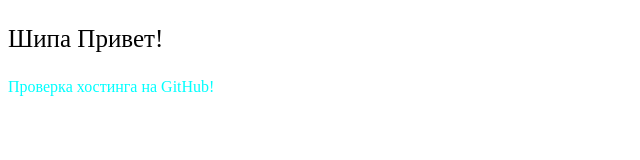
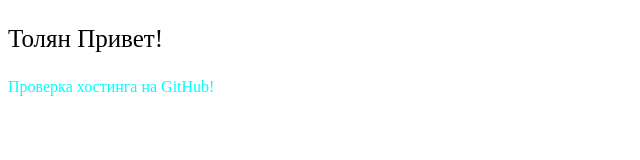
Before and after one commit to LightningSource/test, a plain HTML site: page index.html in a window 1280 px wide. Shown: the full height of the page, 0-640 px from the left. Drawn offline with Linux system fonts and the light colour scheme.

Commit message:
Update index.html

```diff
--- a/index.html
+++ b/index.html
@@ -6,7 +6,7 @@
     <link rel="stylesheet" href="style.css" type="text/css">
 </head>
 <body>
-<p class="first">Шипа Привет!</p>
+<p class="first">Толян Привет!</p>
 <p class="second">Проверка хостинга на GitHub!</p>
 </body>
 </html>
```
